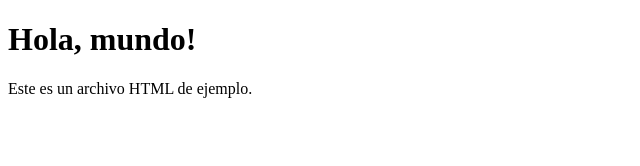
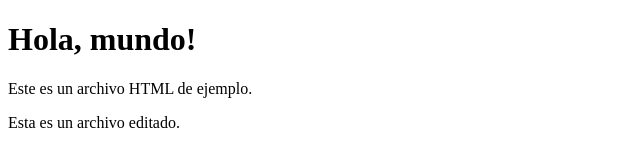
Before and after one commit to angelicasegura/Enviar-repositorios, a plain HTML site: page index.html in a window 1280 px wide. Shown: the whole page, without its empty margins (0-640 px from the left). Drawn offline with Linux system fonts and the light colour scheme.

Commit message:
cambio archivo index.html

```diff
--- a/index.html
+++ b/index.html
@@ -6,5 +6,6 @@
 <body>
     <h1>Hola, mundo!</h1>
     <p>Este es un archivo HTML de ejemplo.</p>
+    <p>Esta es un archivo editado.</p> <!-- Nueva línea -->
 </body>
 </html>
```
